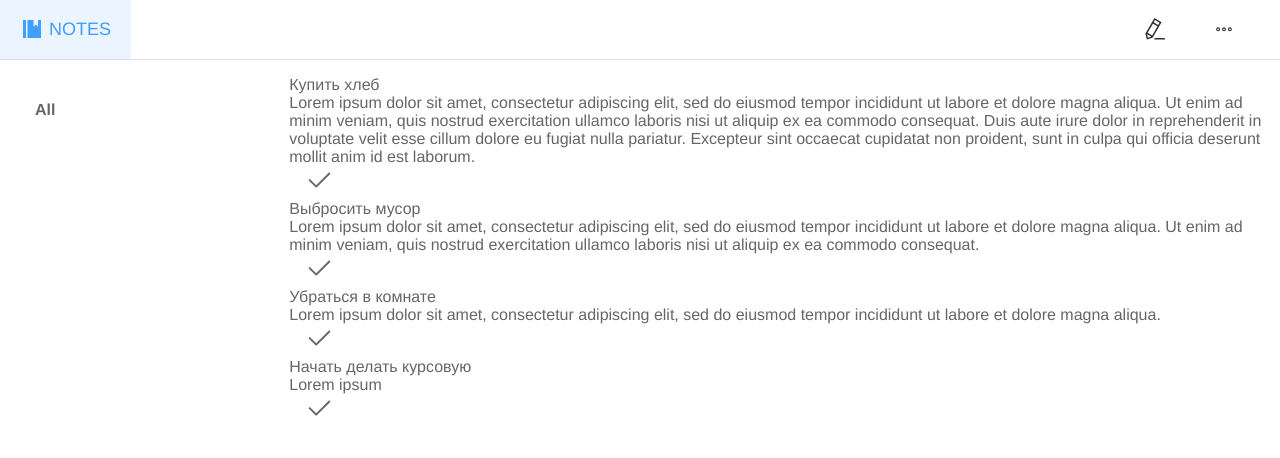
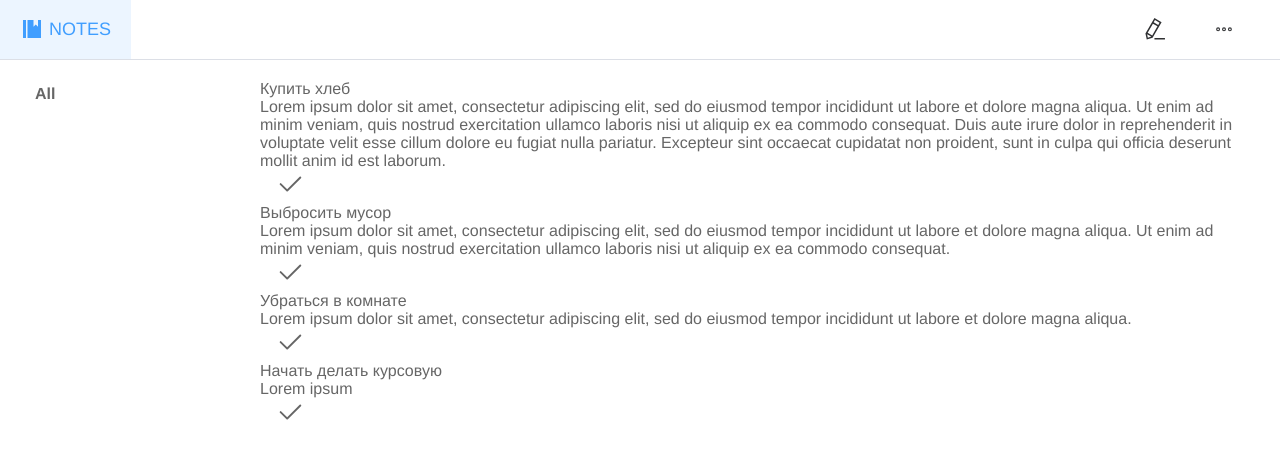
Before and after one commit to am1rfy/itcode, a Vue app: page / in a window 1280 px wide. Shown: the top 458 px of the page. Built offline with nearby package versions, Linux system fonts and the light colour scheme; no server answers; sample sign-in values are in the browser's storage.

Commit message:
#19 - Изменена структура todo-page

```diff
--- a/src/views/todo-page.vue
+++ b/src/views/todo-page.vue
@@ -1,9 +1,24 @@
 <template>
-  <todoHeader/>
-  <div class="main-container">
-    <todoListContainer/>
-    <todoItemContainer/>
-  </div>
+    <div class="common-layout">
+      <el-container>
+
+        <el-header id="header">
+          <todoHeader/>
+        </el-header>
+
+        <el-container>
+
+          <el-aside width="200px">
+            <todoListContainer/>
+          </el-aside>
+
+          <el-main>
+            <todoItemContainer/>
+          </el-main>
+
+        </el-container>
+      </el-container>
+    </div>
 </template>
 
 <script>
@@ -35,7 +50,7 @@ export default {
 </script>
 
 <style scoped>
-  .main-container {
-    margin-top: 16px;
+  #header {
+    padding: 0;
   }
 </style>
```
